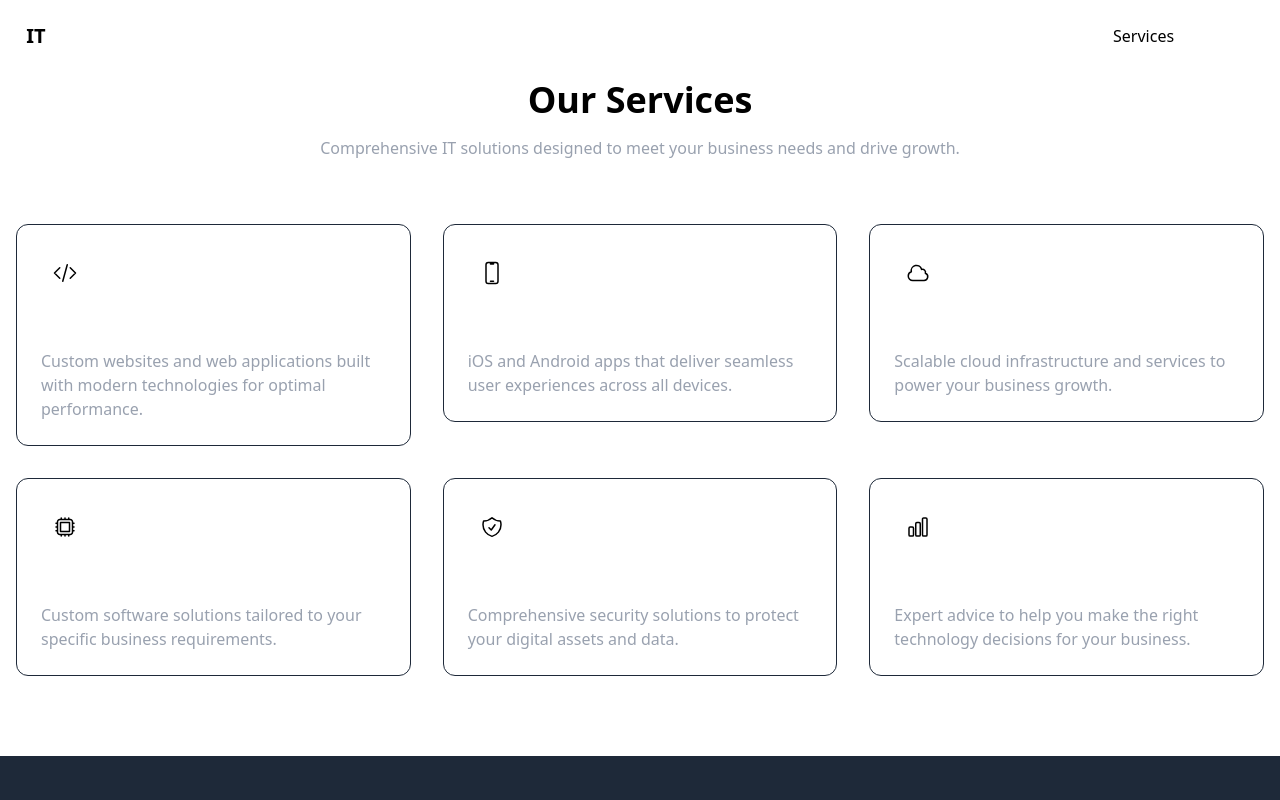
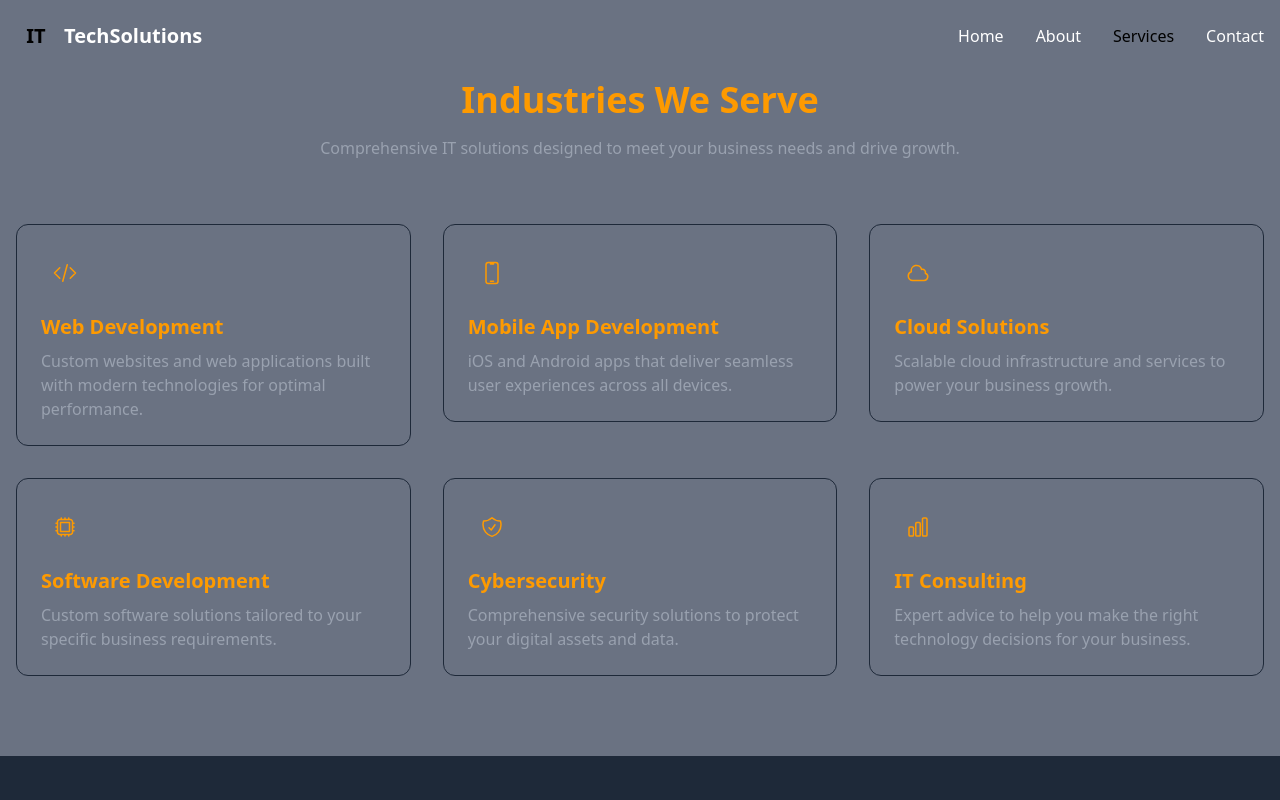
Before and after one commit to Sunil-Harde/Force-Mind, a React (Vite) app in the folder Frontend/: page /services in a window 1280 px wide. Shown: the top 800 px of the page. Built offline with nearby package versions, Linux system fonts and the light colour scheme.

Commit message:
services page update

```diff
--- a/Frontend/src/components/ServiceCard.jsx
+++ b/Frontend/src/components/ServiceCard.jsx
@@ -13,7 +13,7 @@ const ServiceCard = ({ icon, title, description }) => {
       <div className="w-12 h-12 rounded-lg bg-primary/10 flex items-center justify-center mb-4">
         <div className="w-6 h-6 text-primary">{icon}</div>
       </div>
-      <h3 className="text-xl font-bold text-white mb-2">{title}</h3>
+      <h3 className="text-xl font-bold text-amard-50 mb-2">{title}</h3>
       <p className="text-gray-400">{description}</p>
     </motion.div>
   );
--- a/Frontend/src/pages/Services.jsx
+++ b/Frontend/src/pages/Services.jsx
@@ -65,7 +65,7 @@ const Services = () => {
   };
 
   return (
-    <section className="py-20">
+    <section className="py-20 bg-gray-500 text-amber-500">
       <div className="container mx-auto px-4">
         <motion.div
           initial={{ opacity: 0 }}
@@ -73,7 +73,7 @@ const Services = () => {
           transition={{ duration: 0.5 }}
           className="text-center mb-16"
         >
-          <h2 className="text-3xl md:text-4xl font-bold mb-4">Our <span className="text-primary">Services</span></h2>
+          <h2 className="text-3xl md:text-4xl font-bold mb-4"> Industries We Serve</h2>
           <p className="text-gray-400 max-w-2xl mx-auto">
             Comprehensive IT solutions designed to meet your business needs and drive growth.
           </p>
--- a/Frontend/src/styles/globals.css
+++ b/Frontend/src/styles/globals.css
@@ -4,7 +4,7 @@
   display: flex;
   justify-content: center;
   align-items: center;
-  background: gray;
+  background: white;
   border-radius: 10px;
   height: 240px;
 }
```
